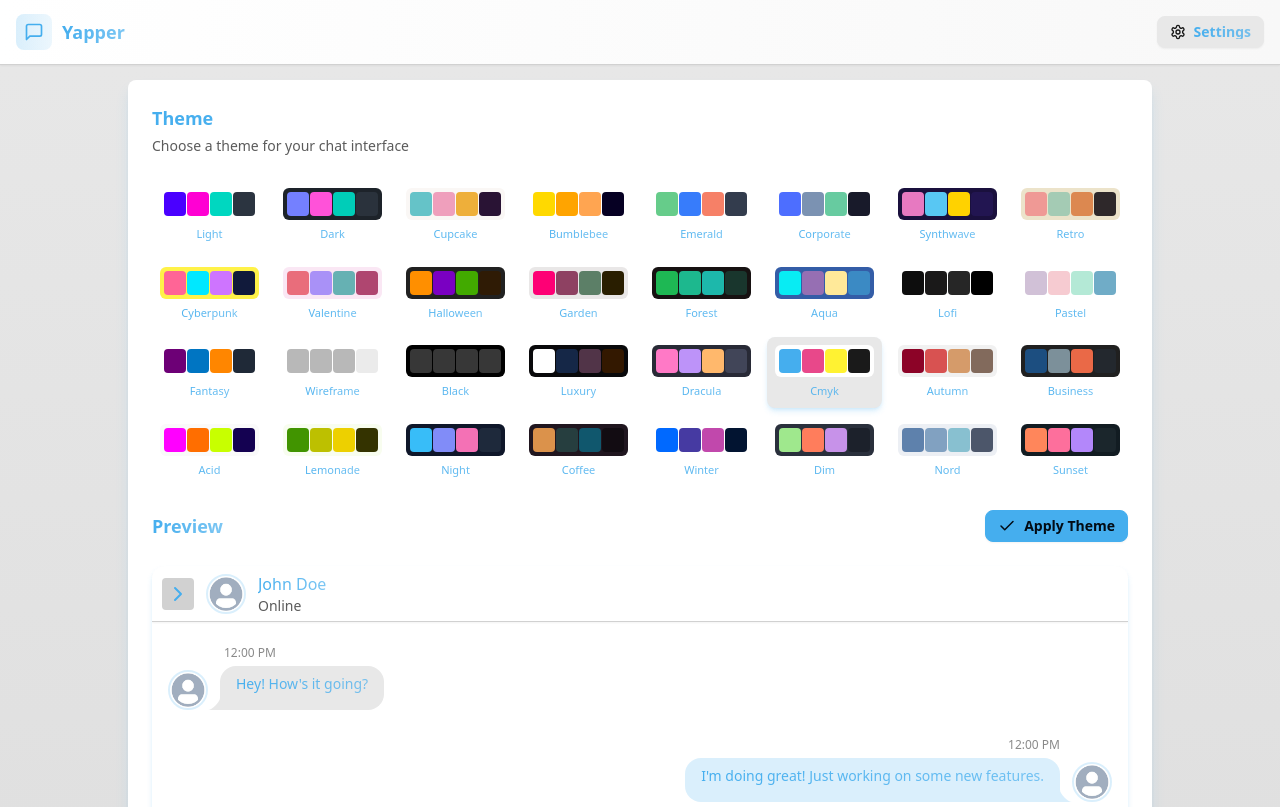
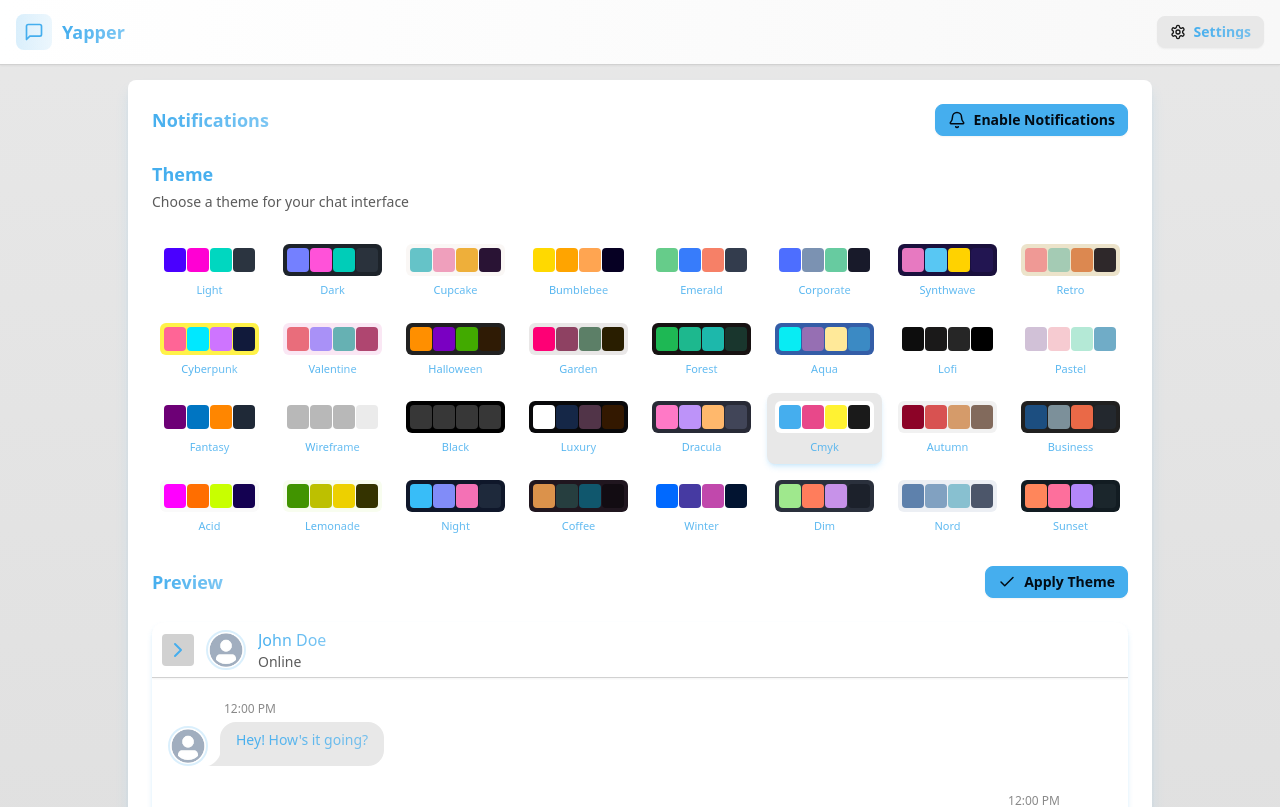
Before and after one commit to pataioliver/Yapper, a React (Vite) app in the folder frontend/: page /settings in a window 1280 px wide. Shown: the top 807 px of the page. Built offline with nearby package versions, Linux system fonts and the light colour scheme; no server answers.

Commit message:
added enable notification on setting page

```diff
--- a/frontend/src/pages/SettingsPage.jsx
+++ b/frontend/src/pages/SettingsPage.jsx
@@ -1,7 +1,7 @@
 import { useState } from "react";
 import { THEMES } from "../constants/themes.js";
 import { useThemeStore } from "../store/useThemeStore";
-import { Send, ChevronRight, Check, Image } from "lucide-react";
+import { Send, ChevronRight, Check, Image, Bell } from "lucide-react";
 
 const PREVIEW_MESSAGES = [
   { id: 1, content: "Hey! How's it going?", isSent: false },
@@ -16,10 +16,55 @@ const SettingsPage = () => {
     setTheme(previewTheme);
   };
 
+  const handleEnableNotifications = async () => {
+    if (!("Notification" in window)) {
+      alert("This browser does not support notifications.");
+      return;
+    }
+
+    const permission = await Notification.requestPermission();
+    if (permission === "granted") {
+      alert("Notifications enabled!");
+      // Register the service worker for push notifications
+      registerServiceWorkerForPush();
+    } else if (permission === "denied") {
+      alert("Notifications are disabled. Please enable them in your browser settings.");
+    }
+  };
+
+  const registerServiceWorkerForPush = async () => {
+    if ("serviceWorker" in navigator) {
+      try {
+        const registration = await navigator.serviceWorker.register("/service-worker.js");
+        console.log("Service Worker registered for push notifications:", registration);
+      } catch (error) {
+        console.error("Service Worker registration failed:", error);
+      }
+    } else {
+      console.error("Service Worker is not supported in this browser.");
+    }
+  };
+
   return (
     <div className="min-h-screen w-full bg-gradient-to-b from-base-200 to-base-300/70 animate-in fade-in duration-600 flex items-center justify-center px-4 pt-20 pb-8">
       <div className="w-full max-w-5xl bg-base-100 rounded-lg p-6 shadow-lg shadow-primary/20 transition-all duration-400 hover:shadow-xl">
         <div className="space-y-6">
+
+          {/* Add the notification button */}
+          <div className="flex justify-between items-center">
+            <h3 className="text-lg font-semibold bg-clip-text text-transparent bg-gradient-to-r from-primary to-primary/70">
+              Notifications
+            </h3>
+            <button
+              onClick={handleEnableNotifications}
+              className="btn btn-primary btn-sm flex items-center gap-2 transition-all duration-300 hover:scale-105 active:scale-95 hover:shadow-md hover:shadow-primary/20"
+            >
+              <Bell size={18} />
+              Enable Notifications
+            </button>
+          </div>
+
+
           <div className="flex flex-col gap-1">
             <h2 className="text-lg font-semibold bg-clip-text text-transparent bg-gradient-to-r from-primary to-primary/70">
               Theme
```
Also changed, not shown: frontend/public/service-worker.js (+12 -0 lines).
